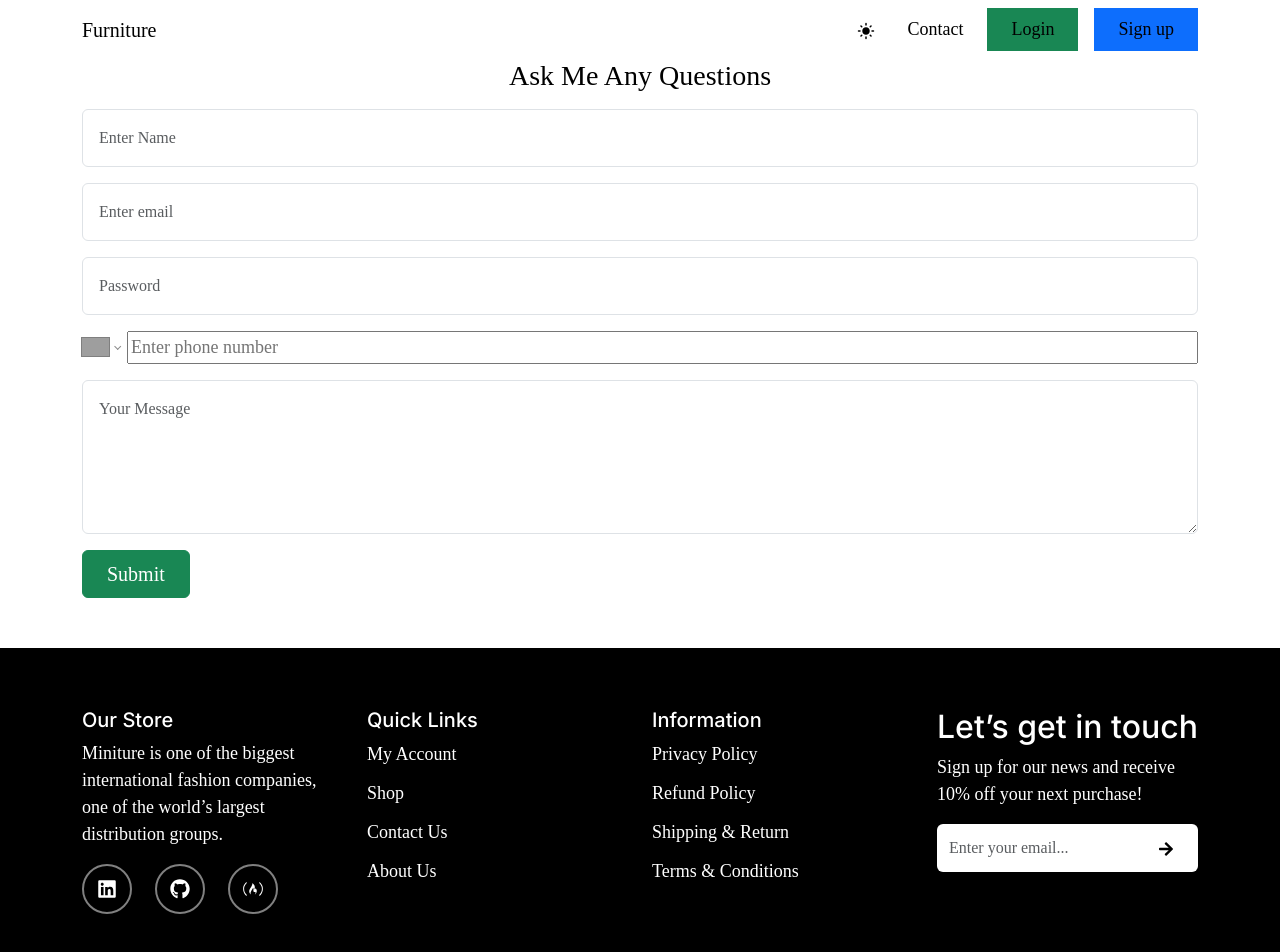
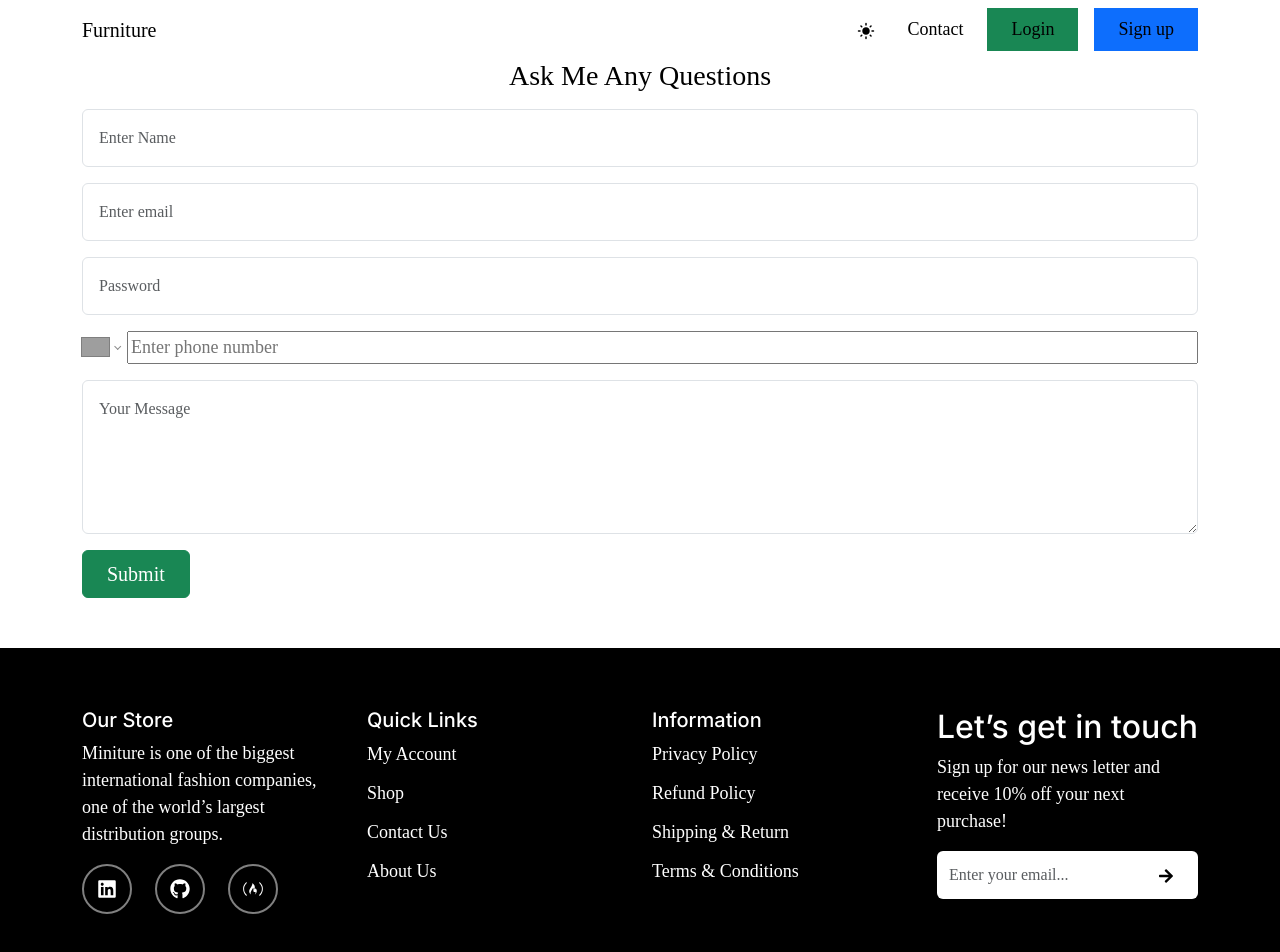
Before and after one commit to PrakashWiser/furniture-user-page, a React (Create React App) app: page /Contact in a window 1280 px wide. Shown: the top 952 px of the page. Built offline with nearby package versions, Linux system fonts and the light colour scheme; grey boxes are pictures that could not be loaded.

Commit message:
design issue fixed

```diff
--- a/src/pages/footer/Footer.js
+++ b/src/pages/footer/Footer.js
@@ -95,7 +95,7 @@ function Footer() {
           <Col md={3} className="footer-contact">
             <h2>Let’s get in touch</h2>
             <span>
-              Sign up for our news  and receive 10% off your next
+              Sign up for our news letter and receive 10% off your next
               purchase!
             </span>
             <InputGroup className="mt-3 custom-input-group">
```
